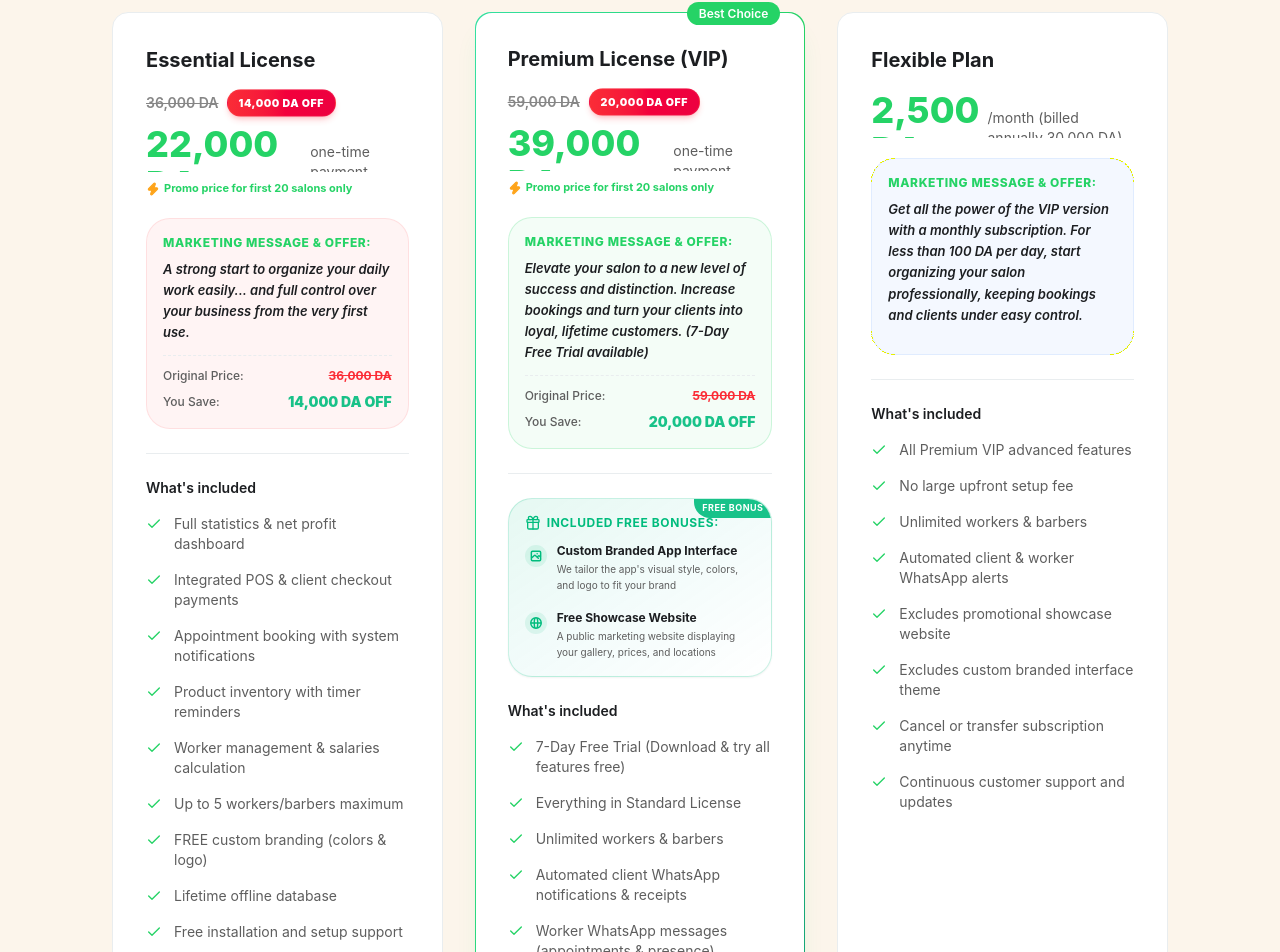
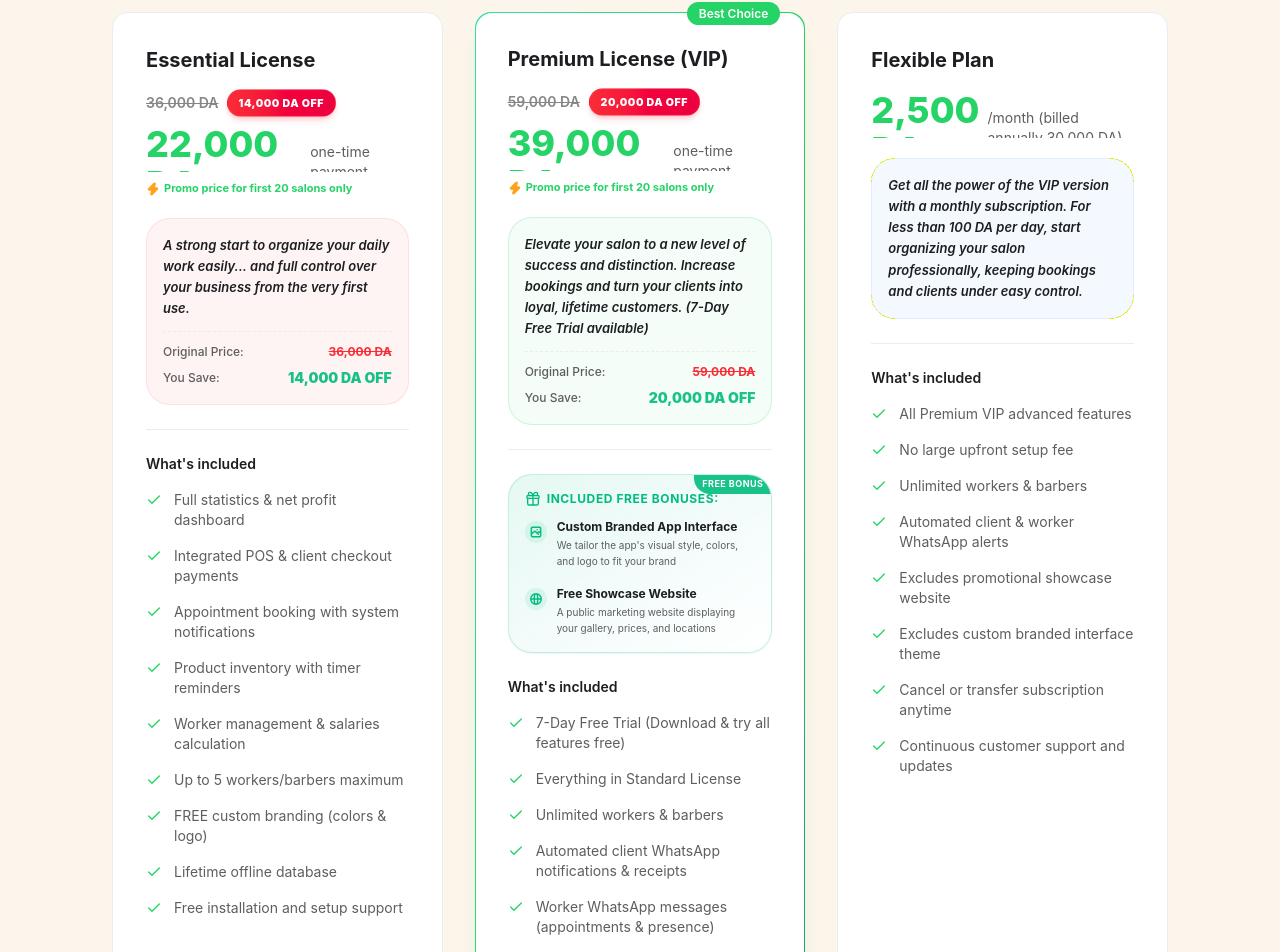
Before and after one commit to 3boudi/S-B-website, a Next.js app: page /en/download in a window 1280 px wide. Shown: the part 1123-2075 px from the top of the page. Built offline with nearby package versions, Linux system fonts and the light colour scheme.

Commit message:
Clean up Pricing plans Marketing Box header title and adjust description spacing

```diff
--- a/src/components/sections/Pricing.tsx
+++ b/src/components/sections/Pricing.tsx
@@ -179,11 +179,9 @@ export default function Pricing() {
                             ? "bg-red-500/5 border-red-500/10"
                             : "bg-blue-500/5 border-blue-500/10"
                       }`}>
-                        <p className="text-xs font-extrabold uppercase tracking-wider text-brand-green mb-2 font-[var(--font-display)]">
-                          {locale === "ar" ? "الرسالة التسوقية والعرض:" : locale === "fr" ? "Message Marketing & Offre :" : "Marketing Message & Offer:"}
-                        </p>
-
-                        <p className="text-[13px] font-semibold leading-relaxed text-[var(--text-primary)] italic mb-3">
+                        <p className={`text-[13px] font-semibold leading-relaxed text-[var(--text-primary)] italic ${
+                          (currency === "DZD" ? plan.originalPriceDzd : plan.originalPriceUsd) ? "mb-3" : "mb-0"
+                        }`}>
                           {plan.description}
                         </p>
 
```
